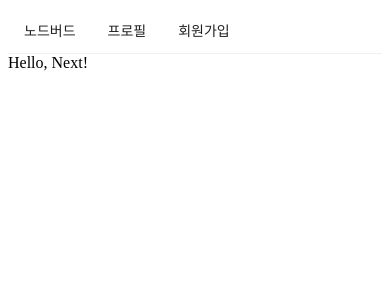
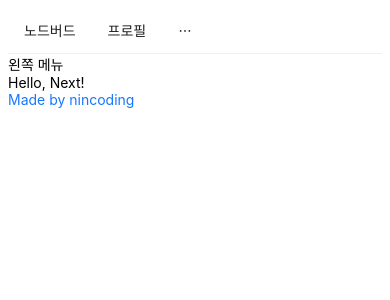
Before and after one commit to nincoding/nodebird, a Next.js app: page / in a window 390 px wide. Shown: the top 300 px of the page. Built offline with nearby package versions, Linux system fonts and the light colour scheme.

Commit message:
:sparkles: feat: 반응형 그리드 적용

```diff
--- a/components/AppLayout.js
+++ b/components/AppLayout.js
@@ -1,7 +1,7 @@
-import next from "next";
+import React from "react";
 import PropTypes from "prop-types";
 import Link from "next/link";
-import { Menu } from "antd";
+import { Menu, Input, Row, Col } from "antd";
 
 const AppLayout = ({ children }) => {
   return (
@@ -14,10 +14,23 @@
         <Link href="/profile"><a>프로필</a></Link>
       </Menu.Item>
       <Menu.Item>
+        <Input.Search enterButton style={{ verticalAlign: "middle" }} />
+      </Menu.Item>
+      <Menu.Item>
         <Link href="/signup"><a>회원가입</a></Link>
       </Menu.Item>
       </Menu>
-      {children}
+      <Row gutter={8}>
+        <Col xs={24} md={6}>
+          왼쪽 메뉴
+        </Col>
+        <Col xs={24} md={12}>
+          {children}
+        </Col>
+        <Col xs={24} md={6}>
+          <a href="https://www.github.com/nincoding" target="_blank" rel="noreferrer noopener">Made by nincoding</a>
+        </Col>
+      </Row>
     </div>
   );
 };
```
